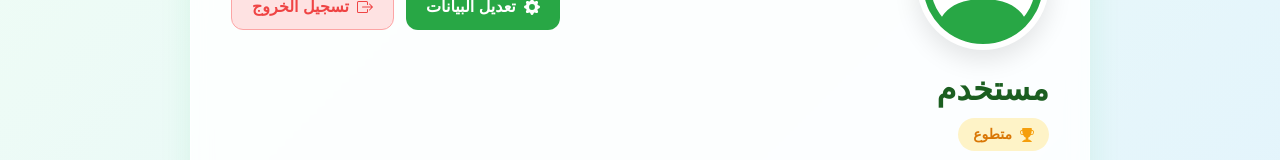
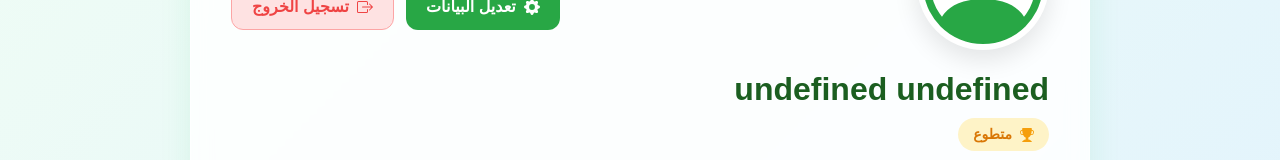
Before and after one commit to 3mr-Khaled-87/egyhero, a Next.js app: page /profile in a window 1280 px wide. Shown: the part 323-483 px from the top of the page. Built offline with nearby package versions, Linux system fonts and the light colour scheme; no server answers; sample sign-in values are in the browser's storage; a web font is replaced by a local one.

Commit message:
update profile user name

```diff
--- a/app/profile/page.tsx
+++ b/app/profile/page.tsx
@@ -266,11 +266,7 @@ function ProfileContent() {
 
             <div className="profile-info-section">
               <h1 className="username">
-                {(() => {
-                  const fName = profile?.first_name || (profile as any)?.user?.first_name;
-                  const lName = profile?.last_name || (profile as any)?.user?.last_name;
-                  return (fName && lName) ? `${fName} ${lName}` : (profile?.username || (profile as any)?.user?.username || "مستخدم");
-                })()}
+                {profile?.first_name+" "+profile?.last_name || (profile as any)?.user?.first_name+" "+(profile as any)?.user?.last_name || "مستخدم"}
               </h1>
               <div className="rank-badge">
                 <BsTrophyFill color="#f59e0b" />
--- a/app/register/page.tsx
+++ b/app/register/page.tsx
@@ -37,6 +37,10 @@ export default function RegisterPage() {
         setError("")
         try {
             await registerUser(form)
+            // Save the real username to localStorage for use on profile page
+            if (form.username) {
+                localStorage.setItem("displayUsername", form.username)
+            }
             router.push("/login")
         } catch (err) {
             console.error(err)
```
